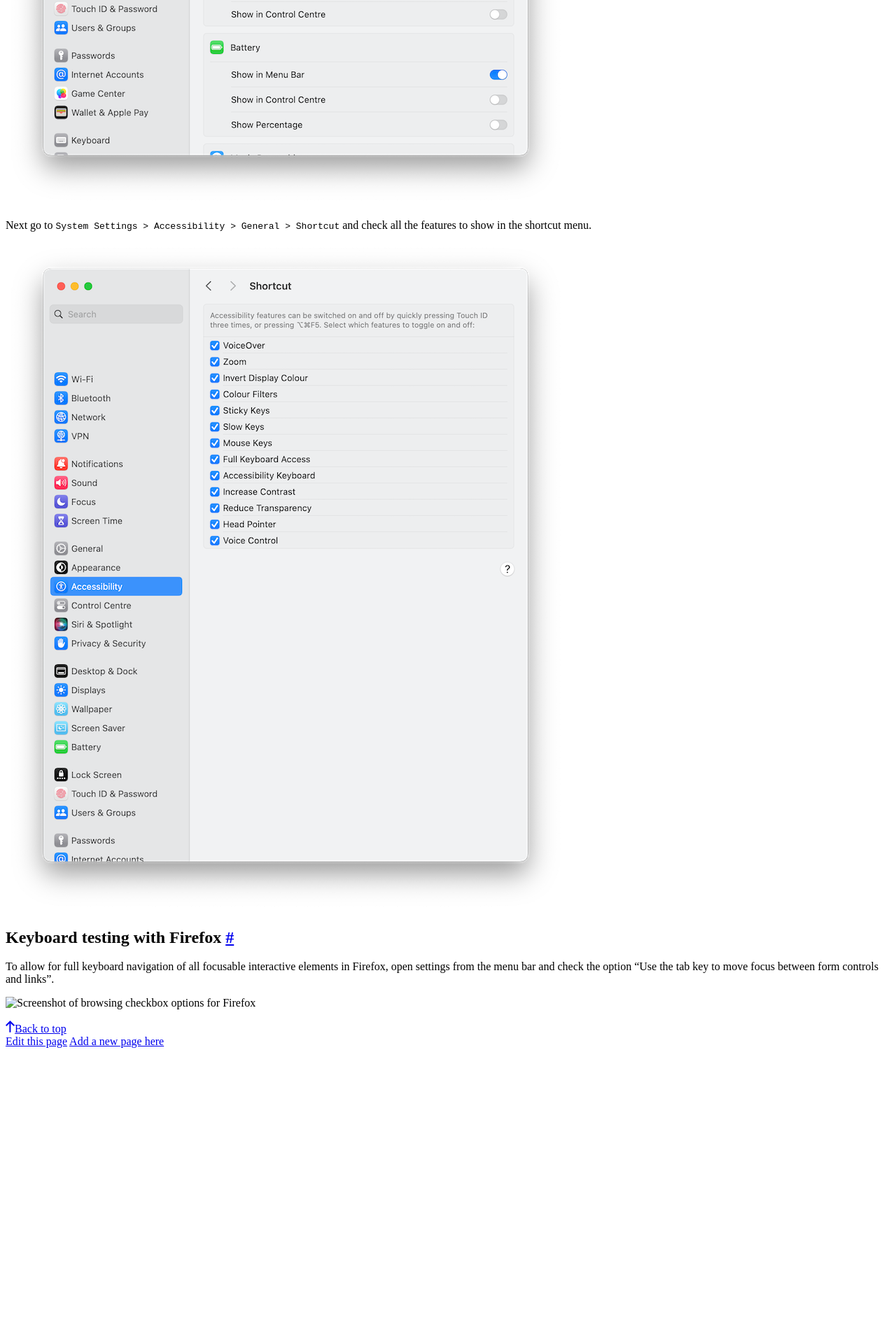
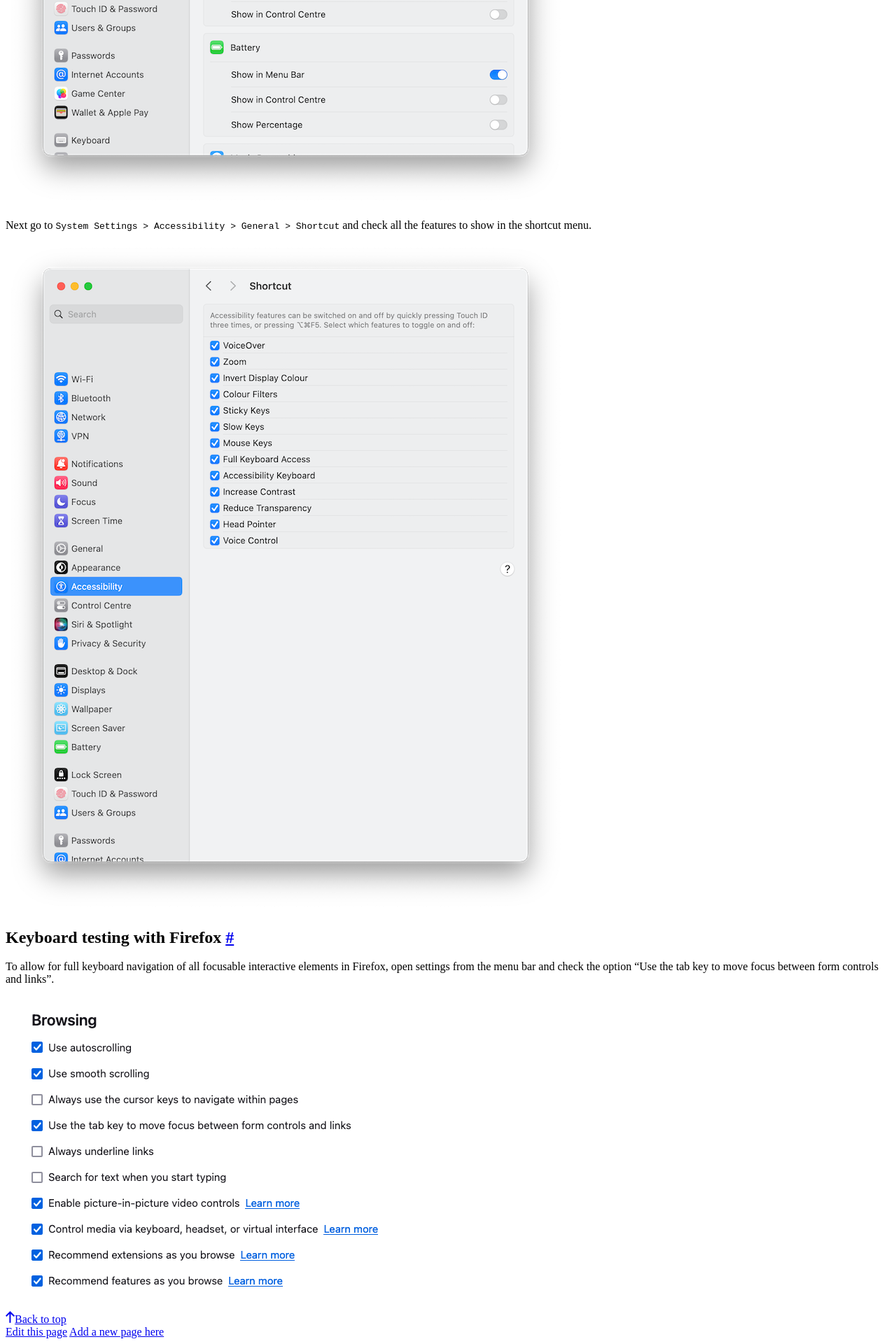
Before and after one commit to dxw/accessibility-manual, a Jekyll site: the page built from src/development/setting-up-your-mac-for-accessibility-testing.md, in a window 1280 px wide. Shown: the part 1469-3389 px from the top of the page at 70% size. Built offline with Jekyll 4.4.1, drawn with Linux system fonts in a browser that asks for light colours; before the commit the page ends 2974 px from its top, so only the background shows below that.

Commit message:
Update Development page “setting-up-your-mac-for-accessibility-testing”

```diff
--- a/src/development/setting-up-your-mac-for-accessibility-testing.md
+++ b/src/development/setting-up-your-mac-for-accessibility-testing.md
@@ -22,4 +22,4 @@ Next go to `System Settings > Accessibility > General > Shortcut` and check all
 
 To allow for full keyboard navigation of all focusable interactive elements in Firefox, open settings from the menu bar and check the option "Use the tab key to move focus between form controls and links".
 
-![Screenshot of browsing checkbox options for Firefox]()
+![Screenshot of browsing checkbox options for Firefox](/assets/images/firefox-browsing-options.png)
```
Also changed, not shown: src/assets/images/firefox-browsing-options.png (added).
